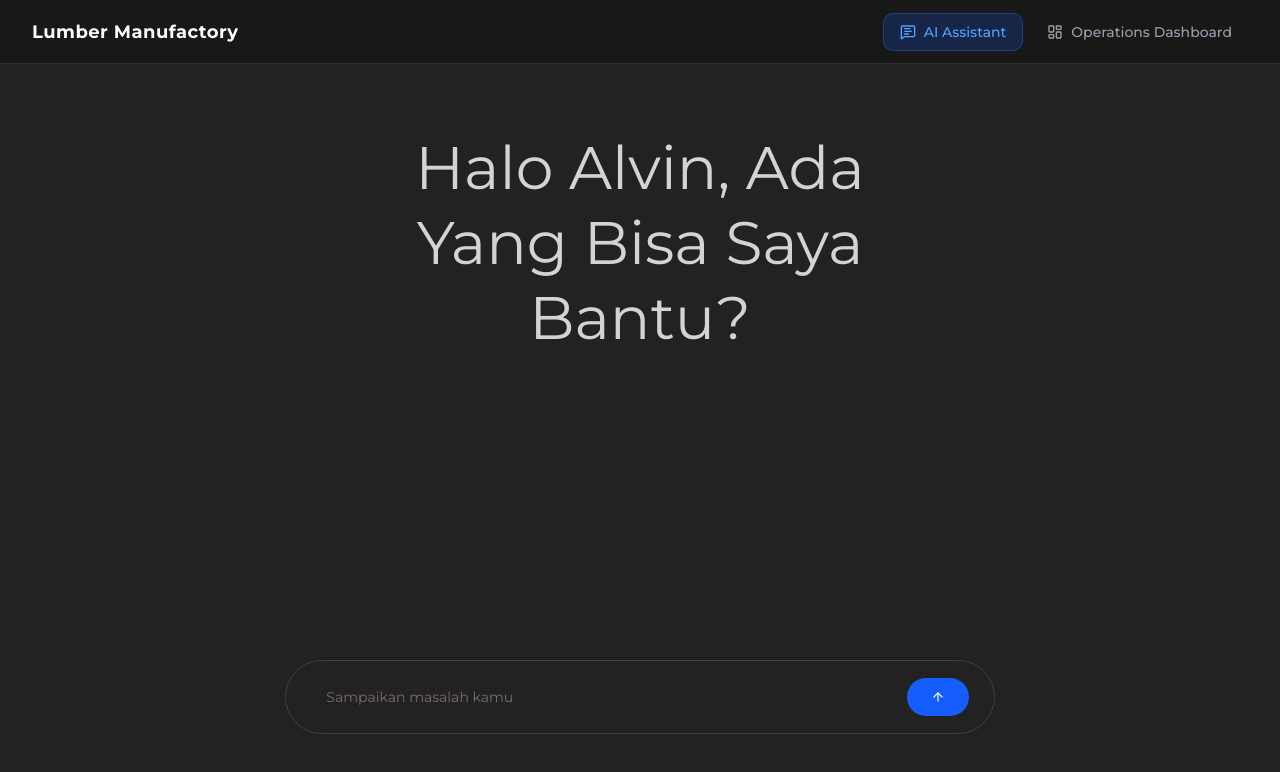
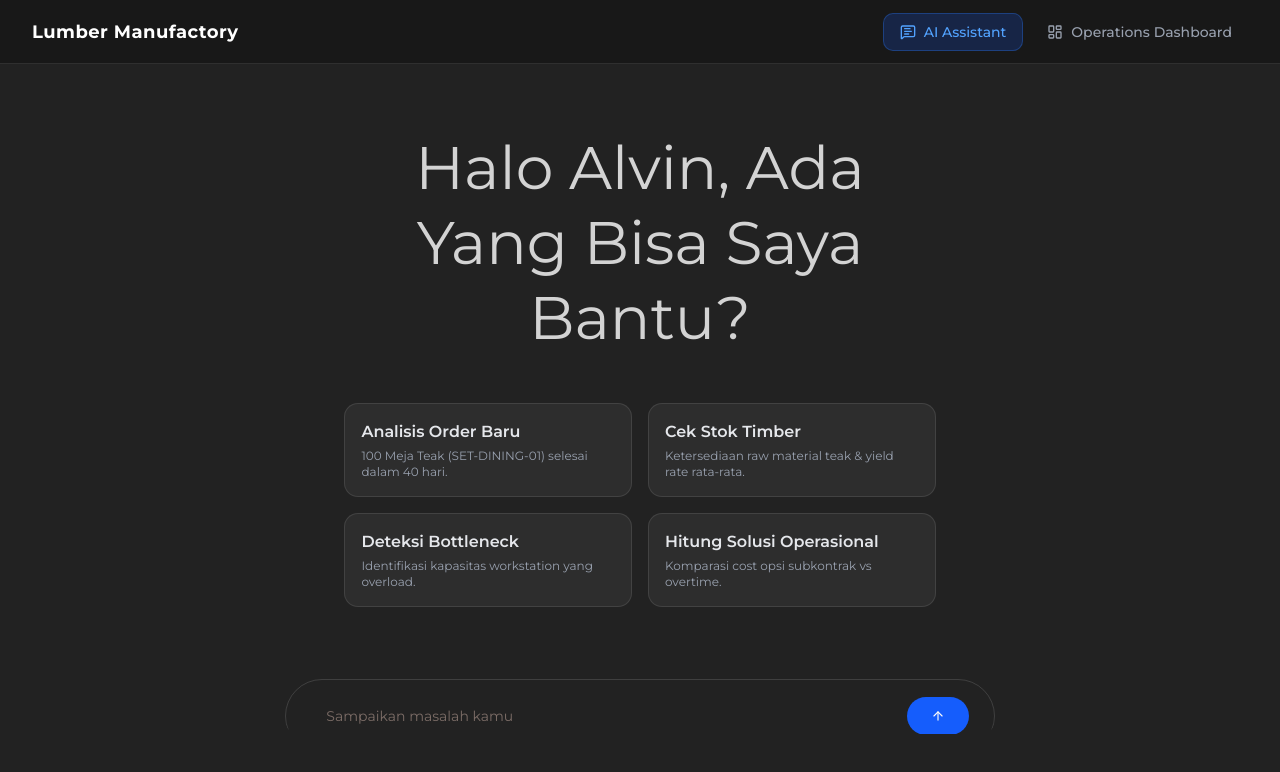
Before and after one commit to projectdummy2025/lumber-project, a React (Vite) app in the folder frontend/: page / in a window 1280 px wide. Shown: the top 772 px of the page. Built offline with nearby package versions, Linux system fonts and the light colour scheme.

Commit message:
Add prompt templates to ChatView for common operational queries

```diff
--- a/frontend/src/components/chat/ChatView.tsx
+++ b/frontend/src/components/chat/ChatView.tsx
@@ -103,10 +103,45 @@ export const ChatView = ({
     <div className="flex h-full w-full flex-col items-center justify-center bg-[#222] p-8 text-white">
       <div className="flex h-[90%] w-7/12 flex-col items-center justify-between overflow-hidden rounded-xl">
         {messages.length < 1 && (
-          <div className="w-10/12 my-auto">
+          <div className="w-10/12 my-auto flex flex-col items-center">
             <h1 className="text-center text-6xl leading-tight text-white/80">
               Halo Alvin, Ada Yang Bisa Saya Bantu?
             </h1>
+
+            {/* Prompt Templates */}
+            <div className="mt-12 grid w-full grid-cols-2 gap-4">
+              <button
+                onClick={() => handleSendMessage("Analisis Pesanan 100 Meja Teak (SET-DINING-01) selesai dalam 40 hari.")}
+                className="flex flex-col gap-1 rounded-xl border border-white/10 bg-white/5 p-4 text-left transition-colors hover:bg-white/10"
+              >
+                <span className="font-semibold text-gray-200">Analisis Order Baru</span>
+                <span className="text-xs text-gray-400">100 Meja Teak (SET-DINING-01) selesai dalam 40 hari.</span>
+              </button>
+
+              <button
+                onClick={() => handleSendMessage("Cek ketersediaan stok raw material teak dan yield rate.")}
+                className="flex flex-col gap-1 rounded-xl border border-white/10 bg-white/5 p-4 text-left transition-colors hover:bg-white/10"
+              >
+                <span className="font-semibold text-gray-200">Cek Stok Timber</span>
+                <span className="text-xs text-gray-400">Ketersediaan raw material teak & yield rate rata-rata.</span>
+              </button>
+
+              <button
+                onClick={() => handleSendMessage("Apakah ada workstation yang mengalami bottleneck / overload kapasitas saat ini?")}
+                className="flex flex-col gap-1 rounded-xl border border-white/10 bg-white/5 p-4 text-left transition-colors hover:bg-white/10"
+              >
+                <span className="font-semibold text-gray-200">Deteksi Bottleneck</span>
+                <span className="text-xs text-gray-400">Identifikasi kapasitas workstation yang overload.</span>
+              </button>
+
+              <button
+                onClick={() => handleSendMessage("Bandingkan biaya opsi subkontrak vs lembur (overtime) untuk mengatasi backlog.")}
+                className="flex flex-col gap-1 rounded-xl border border-white/10 bg-white/5 p-4 text-left transition-colors hover:bg-white/10"
+              >
+                <span className="font-semibold text-gray-200">Hitung Solusi Operasional</span>
+                <span className="text-xs text-gray-400">Komparasi cost opsi subkontrak vs overtime.</span>
+              </button>
+            </div>
           </div>
         )}
 
```
